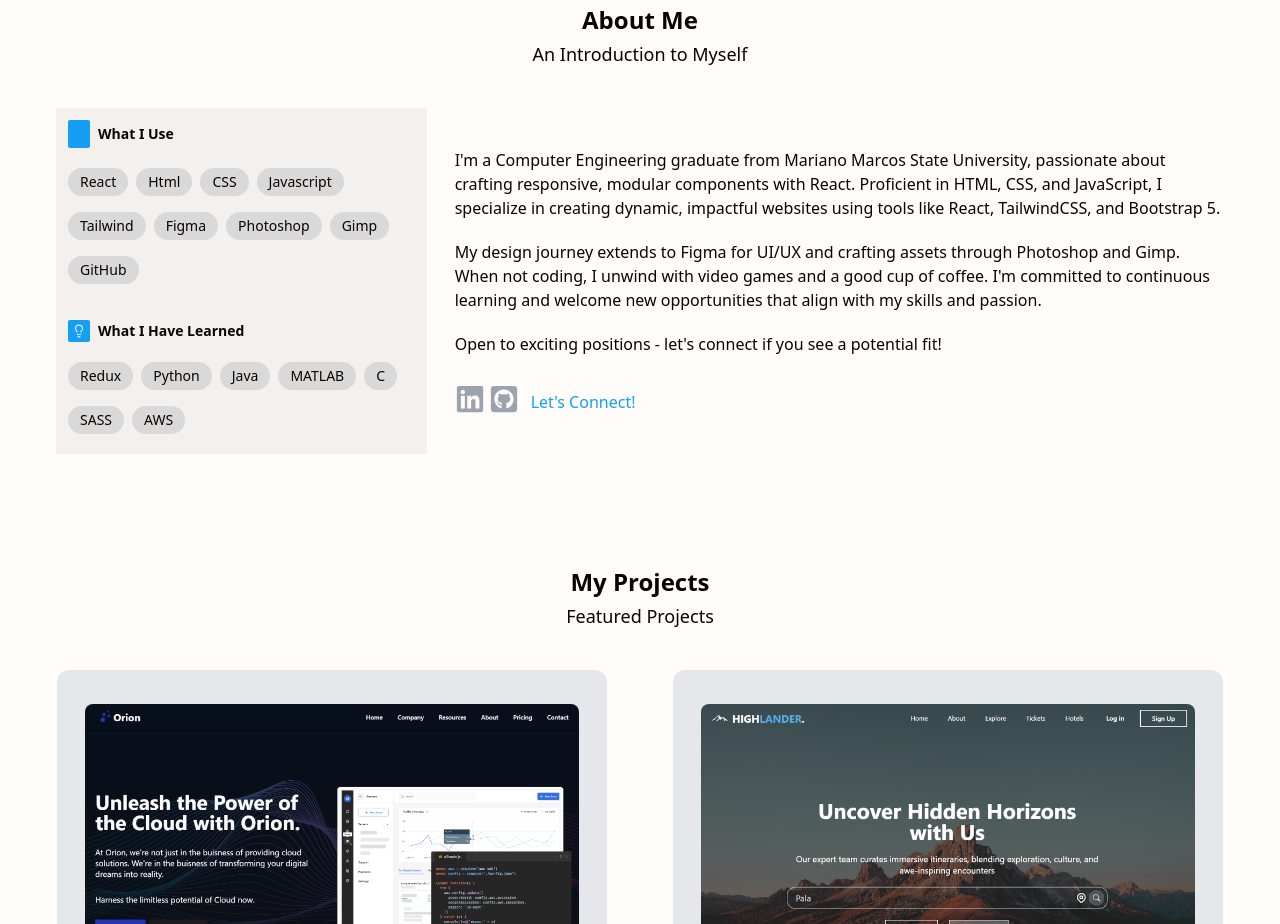
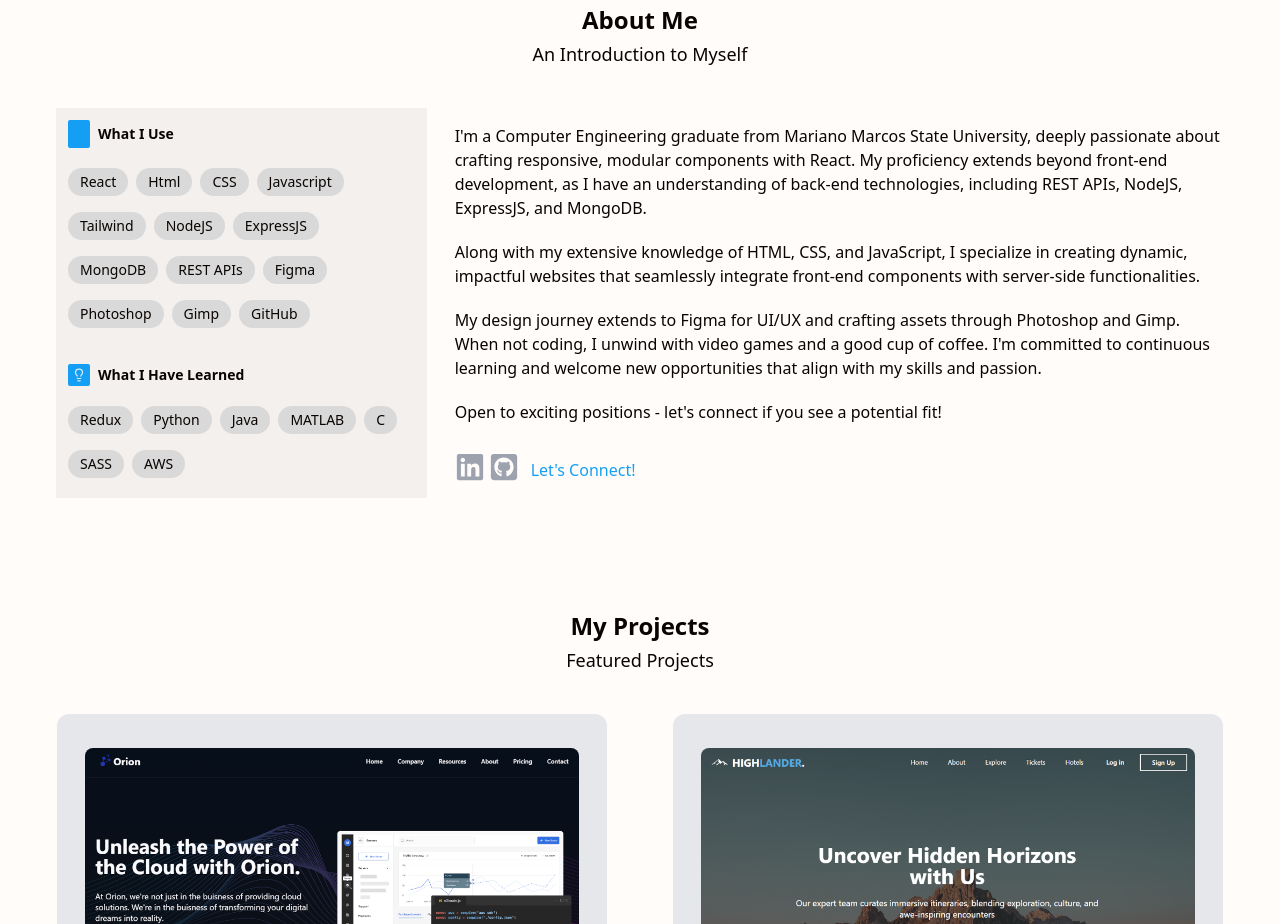
Before and after one commit to alanbacay02/personal-portfolio, a React (Create React App) app in the folder client/: page / in a window 1280 px wide. Shown: the part 840-1764 px from the top of the page. Built offline with nearby package versions, Linux system fonts and the light colour scheme; some icons are missing.

Commit message:
Updates about me paragraph content and skills

```diff
--- a/client/src/components/About.jsx
+++ b/client/src/components/About.jsx
@@ -5,12 +5,13 @@ import { LuLightbulb } from "react-icons/lu";
 import { Reveal } from './Reveal';
 
 const PARAGRAPH_CONTENT = [
-  'I\'m a Computer Engineering graduate from Mariano Marcos State University, passionate about crafting responsive, modular components with React. Proficient in HTML, CSS, and JavaScript, I specialize in creating dynamic, impactful websites using tools like React, TailwindCSS, and Bootstrap 5.',
+  'I\'m a Computer Engineering graduate from Mariano Marcos State University, deeply passionate about crafting responsive, modular components with React. My proficiency extends beyond front-end development, as I have an understanding of back-end technologies, including REST APIs, NodeJS, ExpressJS, and MongoDB.',
+  'Along with my extensive knowledge of HTML, CSS, and JavaScript, I specialize in creating dynamic, impactful websites that seamlessly integrate front-end components with server-side functionalities.',
   'My design journey extends to Figma for UI/UX and crafting assets through Photoshop and Gimp. When not coding, I unwind with video games and a good cup of coffee. I\'m committed to continuous learning and welcome new opportunities that align with my skills and passion.',
   'Open to exciting positions - let\'s connect if you see a potential fit!'
 ]
 
-const USED_SKILLS = ['React', 'Html', 'CSS', 'Javascript', 'Tailwind', 'Figma', 'Photoshop', 'Gimp', 'GitHub']
+const USED_SKILLS = ['React', 'Html', 'CSS', 'Javascript', 'Tailwind', 'NodeJS', 'ExpressJS', 'MongoDB', 'REST APIs', 'Figma', 'Photoshop', 'Gimp', 'GitHub']
 const LEARNED_SKILLS = ['Redux', 'Python', 'Java', 'MATLAB', 'C', 'SASS', 'AWS']
 
 const About = () => {
@@ -27,7 +28,7 @@ const About = () => {
         </div>
         <div className='grid md:grid-cols-3 gap-14 md:gap-7 items-center'>
           {/* Beginning of Skills Container*/}
-          <div className='sm:min-w-[250px] row-start-2 md:row-start-1 flex flex-col p-3 bg-stone-200/50 dark:bg-gray-900'>
+          <div className='sm:min-w-[250px] h-full row-start-2 md:row-start-1 flex flex-col p-3 bg-stone-200/50 dark:bg-gray-900'>
             <Reveal>
               <div id='skill-container-1' className='mb-7'>
                 <div className='flex flex-row items-center mb-3 gap-2'>
```
